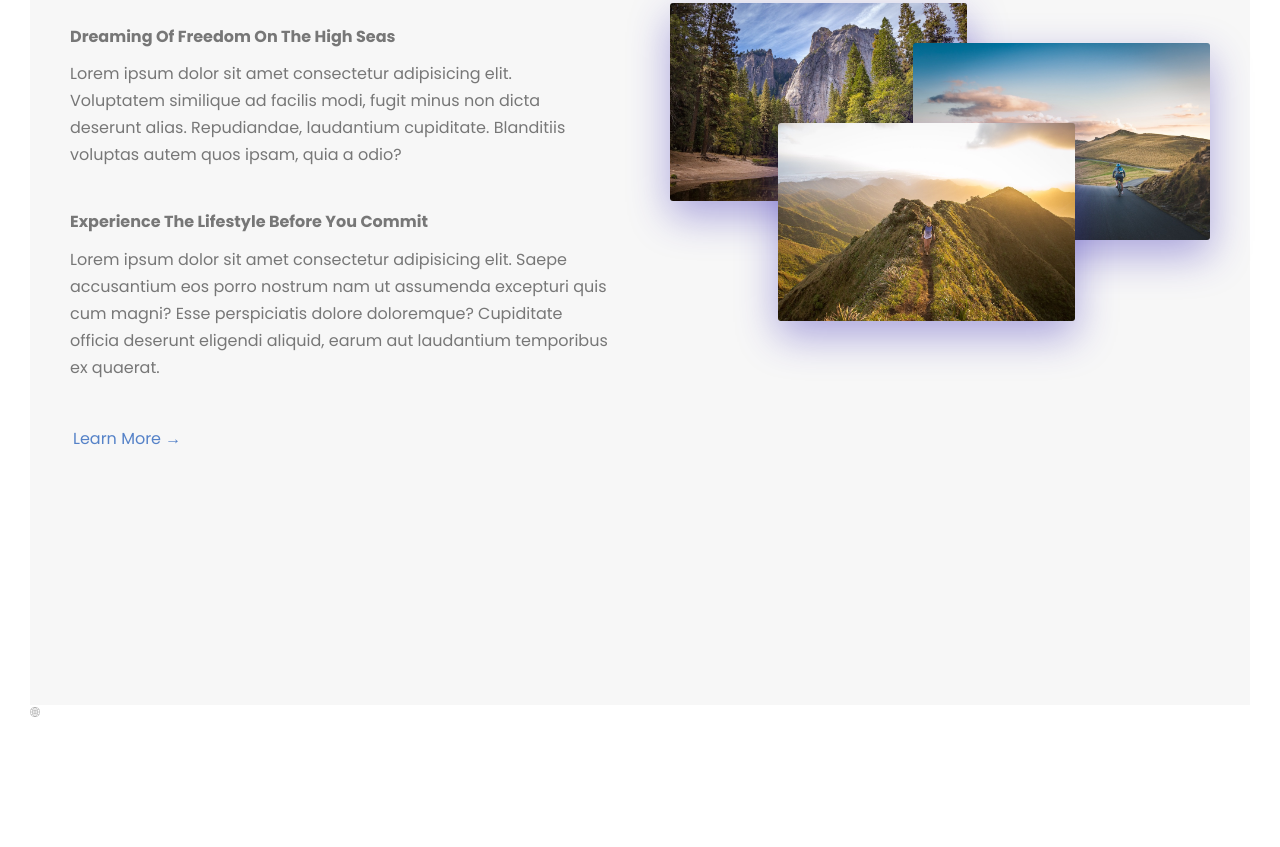
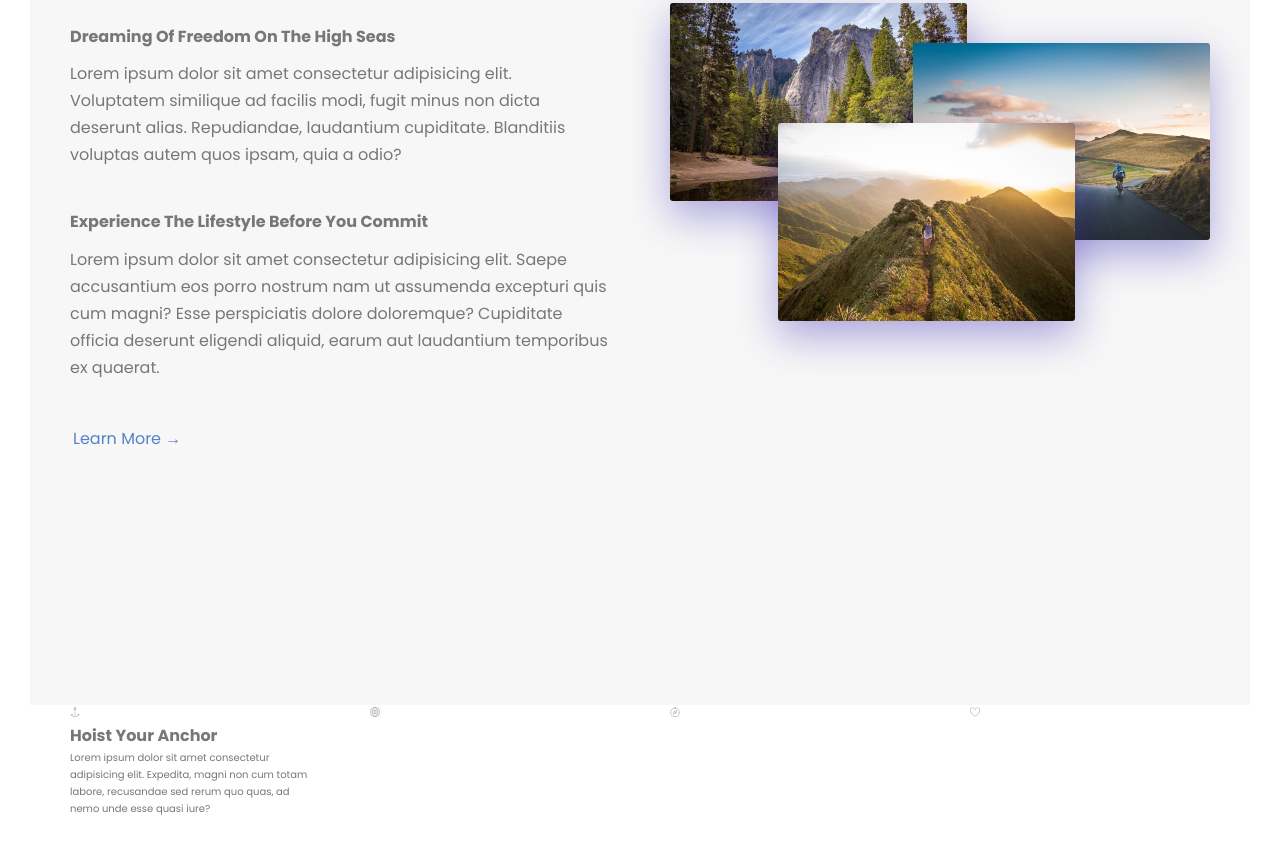
Before and after one commit to TrevorHegert/nature, a website: page index.html in a window 1280 px wide. Shown: the part 1029-1876 px from the top of the page. Before the commit the page ends 1781 px from the top, so only its background shows below. Drawn offline with Linux system fonts and the light colour scheme.

Commit message:
feature-box component added

```diff
--- a/index.html
+++ b/index.html
@@ -71,7 +71,33 @@
         </section>
 
         <section class="section-features">
-            <i class="icon-basic-world"></i>
+            <div class="row">
+                <div class="col-1-of-4">
+                    <div class="feature-box">
+                        <i class="feature-box__icon icon-basic-anchor"></i>
+                        <h3 class="heading-tertiary">Hoist Your Anchor</h3>
+                        <p class="feature-box__text">
+                            Lorem ipsum dolor sit amet consectetur adipisicing elit. Expedita, magni non cum totam
+                            labore, recusandae sed rerum quo quas, ad nemo unde esse quasi iure?
+                        </p>
+                    </div>
+                </div>
+                <div class="col-1-of-4">
+                    <div class="feature-box">
+                        <i class="feature-box__icon icon-basic-world"></i>
+                    </div>
+                </div>
+                <div class="col-1-of-4">
+                    <div class="feature-box">
+                        <i class="feature-box__icon icon-basic-compass"></i>
+                    </div>
+                </div>
+                <div class="col-1-of-4">
+                    <div class="feature-box">
+                        <i class="feature-box__icon icon-basic-heart"></i>
+                    </div>
+                </div>
+            </div>
         </section>
     </main>
 
--- a/sass/main.scss
+++ b/sass/main.scss
@@ -8,8 +8,8 @@
 @import "base/utilities";
 
 @import "components/button";
-
 @import "components/composition";
+@import "components/feature-box";
 
 @import "layout/grid";
 @import "layout/header";
```
Also changed, not shown: sass/components/_feature-box.scss (added), 1 other file.
